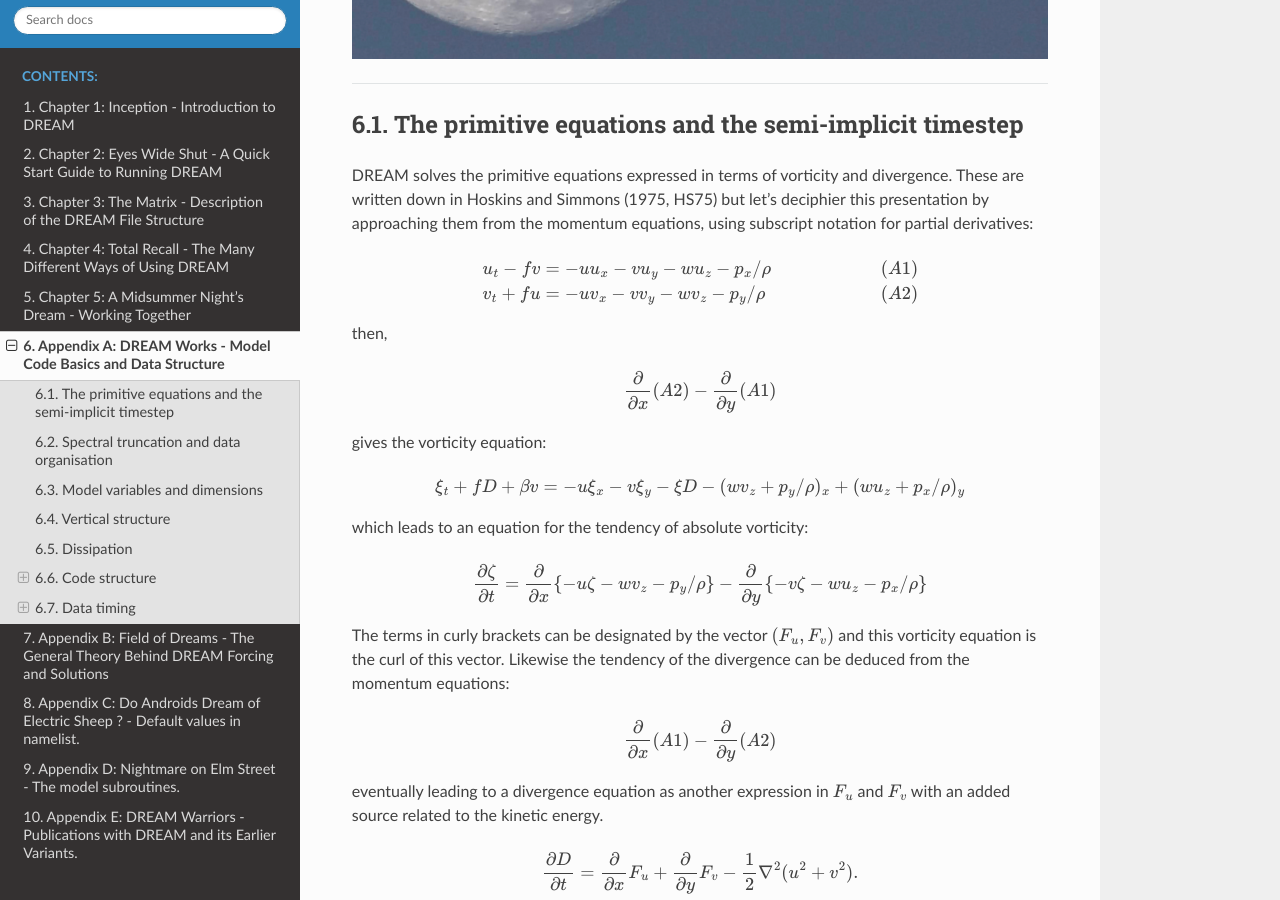
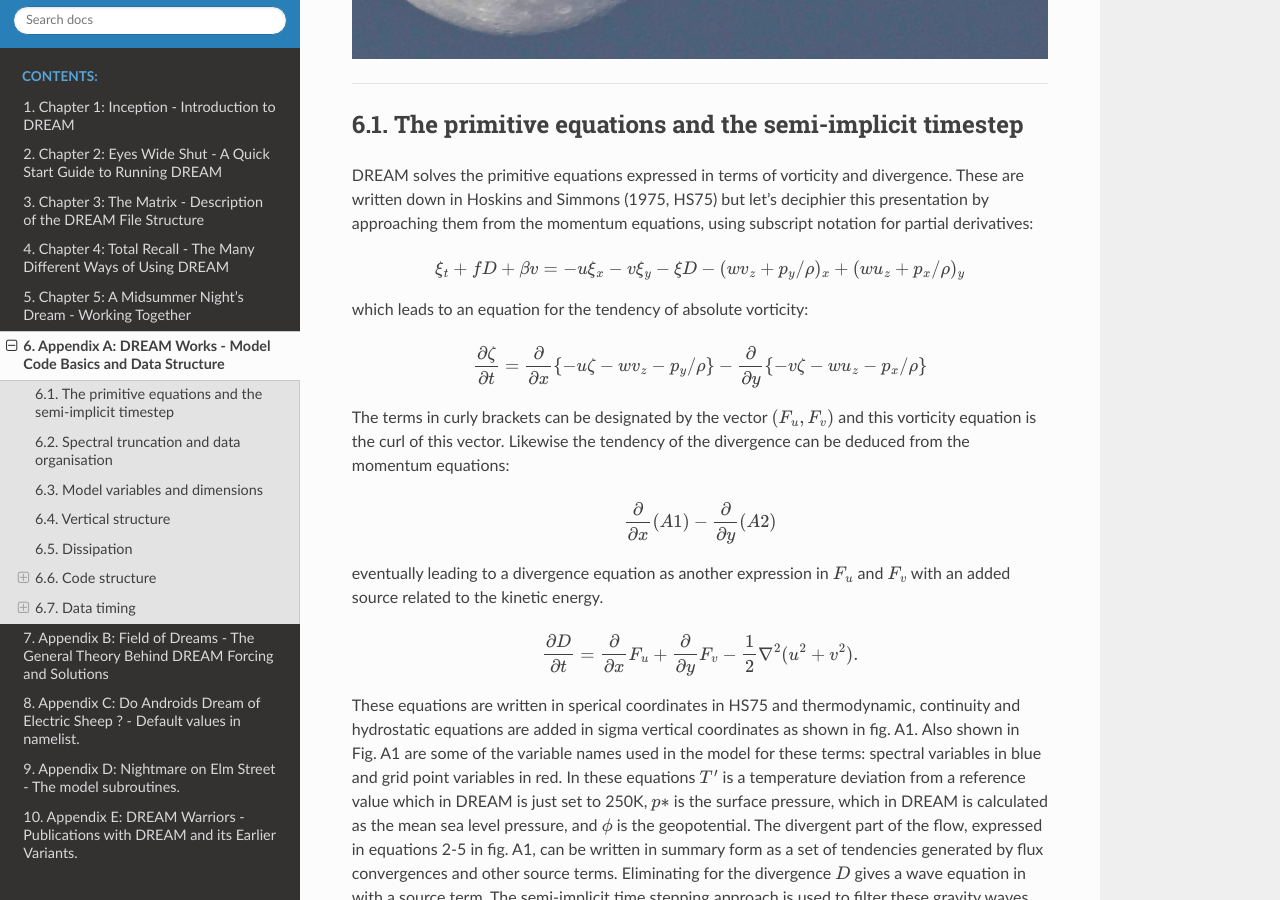
Before and after one commit to dream-gcm/usermanual, a Sphinx documentation site: the page built from source/AppendixA.md, in a window 1280 px wide and 900 px high, scrolled down 362 px. Built offline with Sphinx 7.4.7 and the Read the Docs theme 2.0.0, drawn with Linux system fonts in a browser that asks for light colours.

Commit message:
Update AppendixA.md

```diff
--- a/source/AppendixA.md
+++ b/source/AppendixA.md
@@ -6,20 +6,6 @@
 
 DREAM solves the primitive equations expressed in terms of vorticity and divergence. These are written down in Hoskins and Simmons (1975, HS75) but let’s deciphier this presentation by approaching  them from the momentum equations, using subscript notation for partial derivatives:
 
-$$
-   \begin{align*}
-      u_t - fv &= -uu_x - vu_y -wu_z - p_x/\rho & \qquad\qquad (A1) \\
-      v_t + fu &= -uv_x - vv_y -wv_z - p_y/\rho & \qquad\qquad (A2) \\
-   \end{align*}
-$$
-then,
-
-$$
-   \begin{equation}
-      \dfrac{\partial}{\partial x} (A2) - \dfrac{\partial}{\partial y} (A1)
-   \end{equation}
-$$
-gives the vorticity equation:
 
 $$
    \begin{equation}
```
